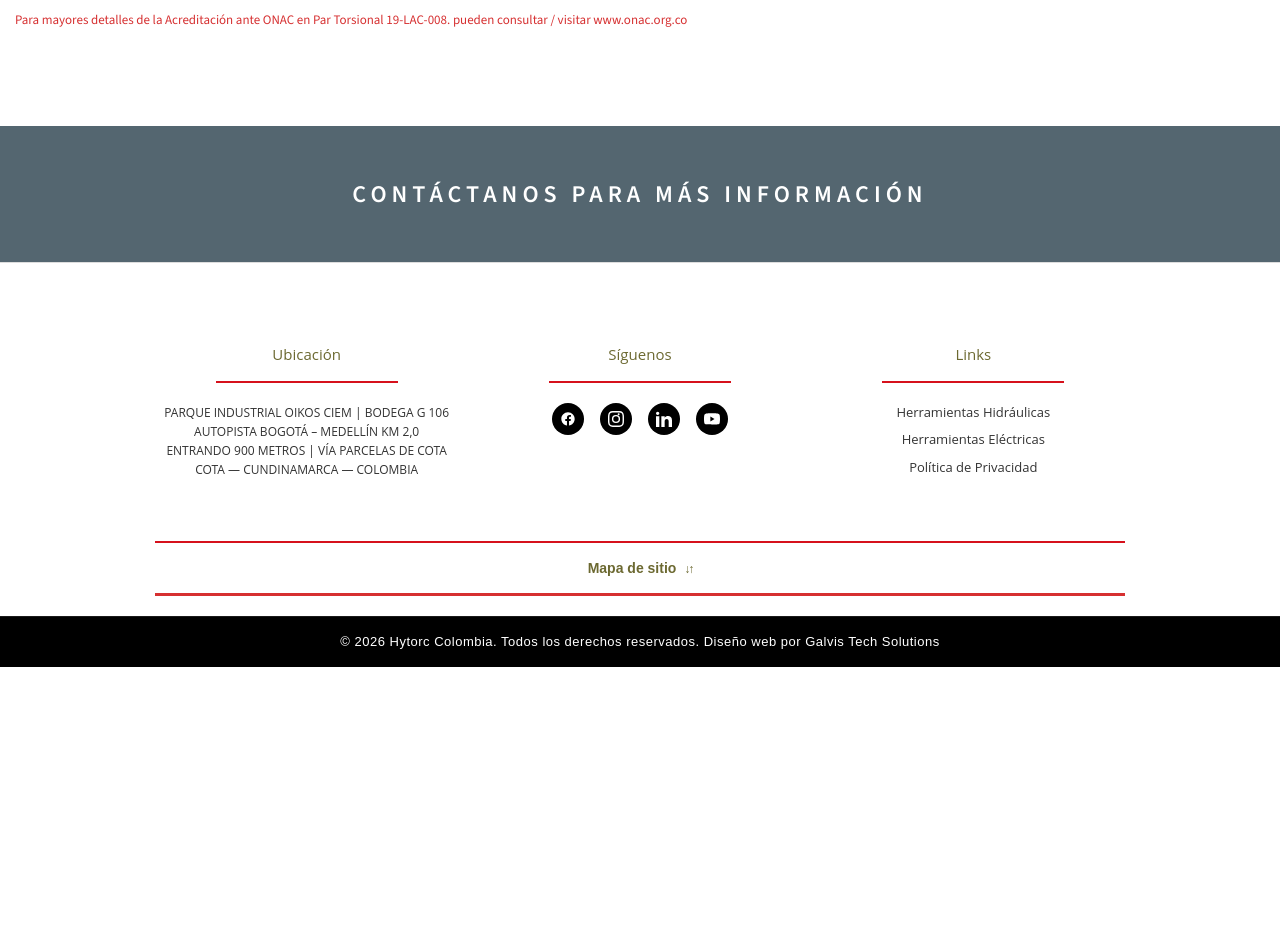
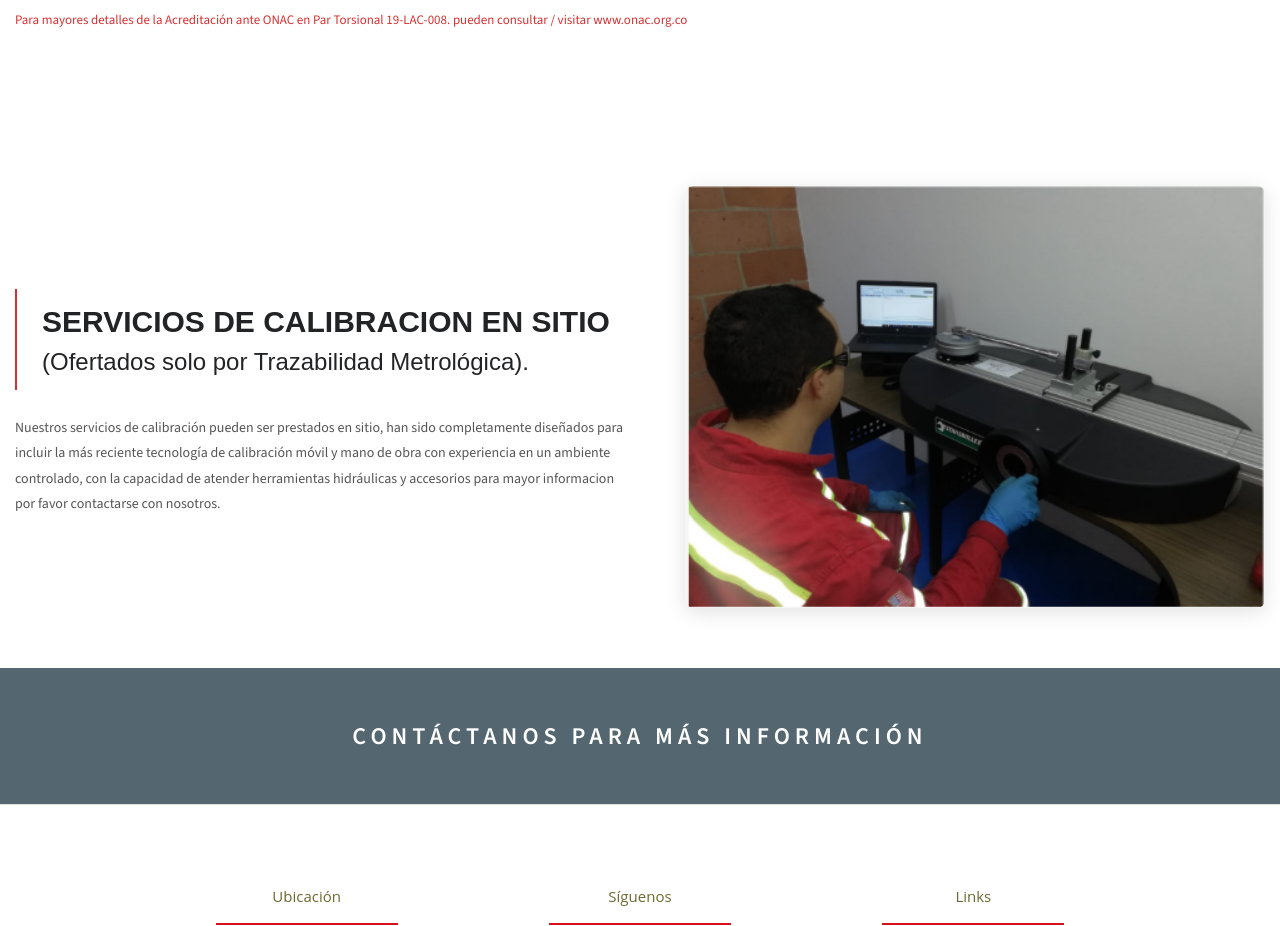
Before and after one commit to pgalvi/hytorc-colombia, a website: page calibracion.html in a window 1280 px wide. Shown: the part 3780-4706 px from the top of the page. Before the commit the page ends 4447 px from the top, so only its background shows below. Drawn offline with nearby package versions, Linux system fonts and the light colour scheme.

Commit message:
feat: agregar seccion Servicios de Calibracion en Sitio con imagen 3.png antes de Contactanos

```diff
--- a/calibracion.html
+++ b/calibracion.html
@@ -459,12 +459,30 @@
   </div>
  </section>
 
+  <!-- SERVICIOS EN SITIO FOTO -->
+  <section style="padding: 60px 0; background: #fff;">
+  <div class="cal-section" style="display:flex; flex-wrap:wrap; align-items:center; gap:50px;">
+  <div style="flex: 1 1 420px;">
+  <h2 class="tit-LineRedLeft">SERVICIOS DE CALIBRACION EN SITIO<br><span style="font-size:0.8em; font-weight:400;">(Ofertados solo por Trazabilidad Metrológica).</span></h2>
+  <p style="font-size:14px; line-height:1.8; color:#555; margin-top:20px;">
+  Nuestros servicios de calibración pueden ser prestados en sitio, han sido completamente diseñados para
+  incluir la más reciente tecnología de calibración móvil y mano de obra con experiencia en un ambiente
+  controlado, con la capacidad de atender herramientas hidráulicas y accesorios para mayor informacion
+  por favor contactarse con nosotros.
+  </p>
+  </div>
+  <div style="flex: 1 1 380px;">
+  <img src="assets/3.png" alt="Servicios de Calibración en Sitio" loading="lazy" decoding="async"
+  style="width:100%; border-radius:8px; box-shadow: 0 4px 20px rgba(0,0,0,0.12);">
+  </div>
+  </div>
+  </section>
+
  <!-- CONTACTANOS -->
  <section class="cal-contact">
  <h2 style="text-align: center;">CONTÁCTANOS PARA MÁS INFORMACIÓN</h2>
  </section>
 
- </main>
  </main>
 
  <!-- ?.??.??.??.??.??.??.??.??.??.? FOOTER ?.??.??.??.??.??.??.??.??.??.? -->
```
Also changed, not shown: rebuild_calibracion_v2.js (+19 -1 lines), assets/3.png (added).
